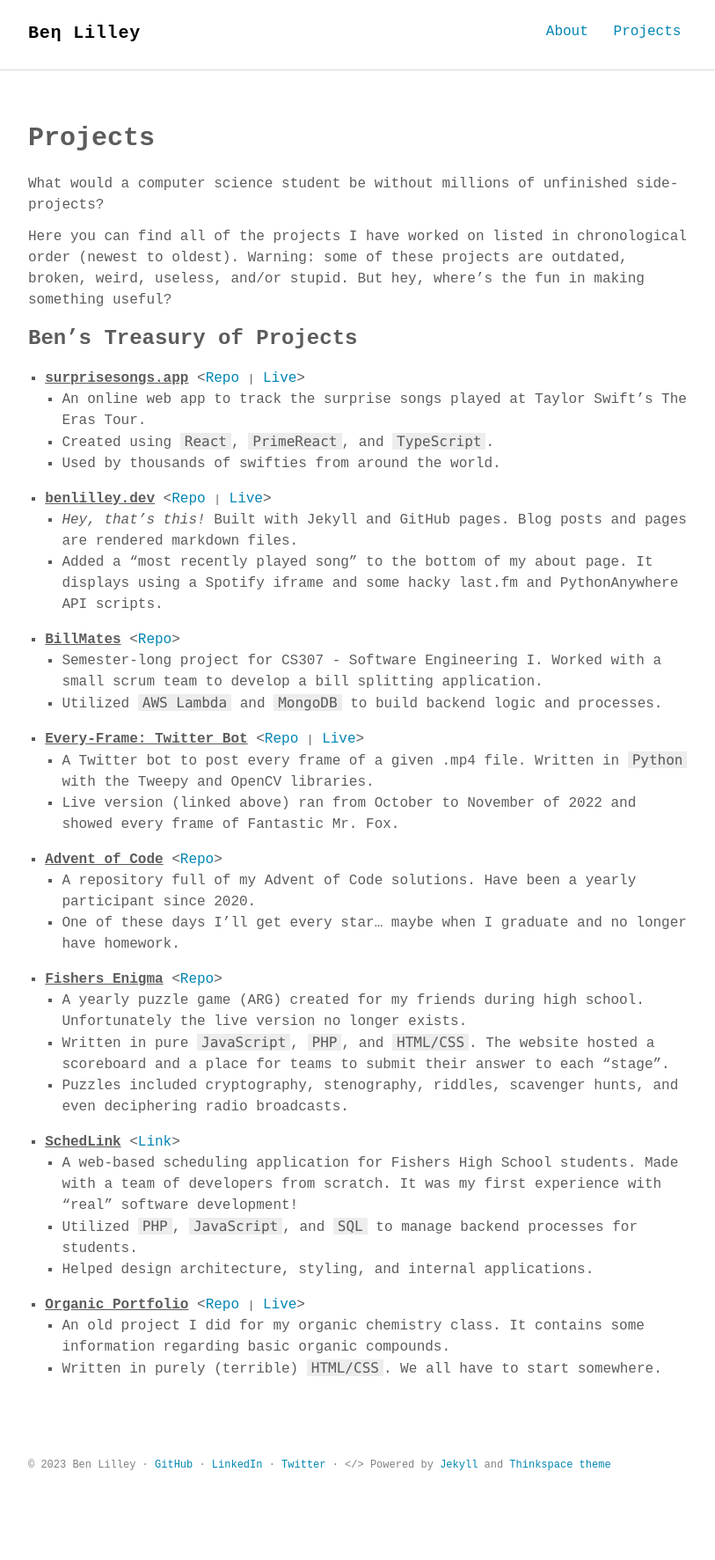
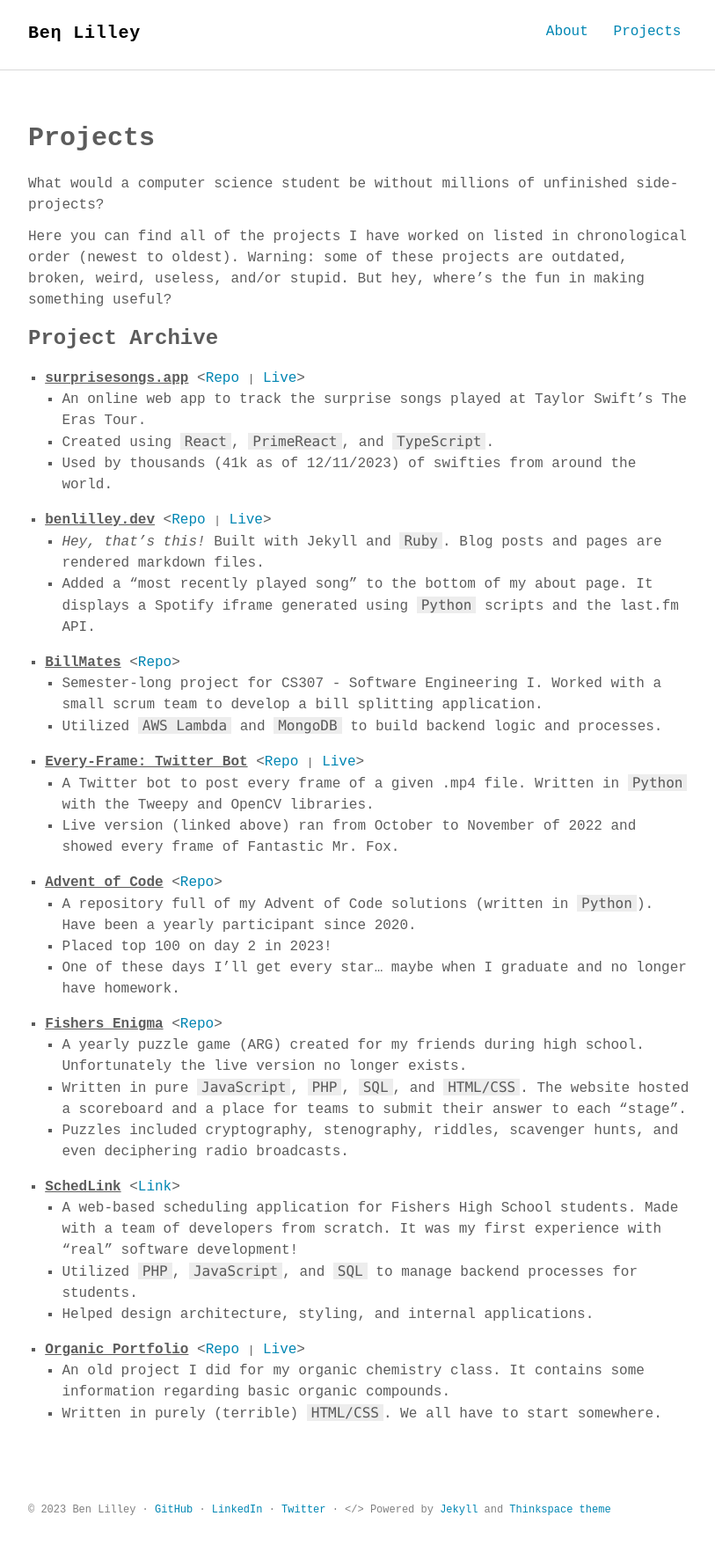
Before and after one commit to bunceandbean/bunceandbean.github.io, a Jekyll site: the page built from docs/projects.md, in a window 1280 px wide. Shown: the whole page at 88% size, without its empty margins (232-1045 px from the left). Built offline with Jekyll 4.4.1, drawn with Linux system fonts in a browser that asks for light colours; some web fonts are replaced; before the commit the page ends 1722 px from its top, so only the background shows below that.

Commit message:
Project Update

```diff
--- a/docs/projects.md
+++ b/docs/projects.md
@@ -8,19 +8,19 @@ What would a computer science student be without millions of unfinished side-pro
 
 Here you can find all of the projects I have worked on listed in chronological order (newest to oldest). Warning: some of these projects are outdated, broken, weird, useless, and/or stupid. But hey, where's the fun in making something useful?
 
-### Ben's Treasury of Projects
+### Project Archive
 
 * <div> <strong><u>surprisesongs.app</u></strong> &lt;<a href = "https://github.com/bunceandbean/eras-tour-surprise-songs">Repo</a> <span style = "font-size: 80%">|</span> <a href = "https://surprisesongs.app"> Live</a>> </div>
 
     * An online web app to track the surprise songs played at Taylor Swift's The Eras Tour.
     * Created using `React`, `PrimeReact`, and `TypeScript`.
-    * Used by thousands of swifties from around the world.
+    * Used by thousands (41k as of 12/11/2023) of swifties from around the world.
     <br>
 
 * <div> <strong><u>benlilley.dev</u></strong> &lt;<a href = "https://github.com/bunceandbean/bunceandbean.github.io">Repo</a> <span style = "font-size: 80%">|</span> <a href = "https://benlilley.dev"> Live</a>> </div>
 
-    * *Hey, that's this!* Built with Jekyll and GitHub pages. Blog posts and pages are rendered markdown files.
-    * Added a "most recently played song" to the bottom of my about page. It displays using a Spotify iframe and some hacky last.fm and PythonAnywhere API scripts.
+    * *Hey, that's this!* Built with Jekyll and `Ruby`. Blog posts and pages are rendered markdown files.
+    * Added a "most recently played song" to the bottom of my about page. It displays a Spotify iframe generated using `Python` scripts and the last.fm API.
     <br>
 
 * <div><strong><u>BillMates</u></strong> &lt;<a href = "https://github.com/BillMates-CS307/BillMates-backend">Repo</a>> </div>
@@ -35,14 +35,15 @@ Here you can find all of the projects I have worked on listed in chronological o
     <br>
 * <div> <strong><u>Advent of Code</u></strong> &lt;<a href = "https://github.com/bunceandbean/advent-of-code">Repo</a>> </div>
 
-    * A repository full of my Advent of Code solutions. Have been a yearly participant since 2020.
+    * A repository full of my Advent of Code solutions (written in `Python`). Have been a yearly participant since 2020.
+    * Placed top 100 on day 2 in 2023!
     * One of these days I'll get every star... maybe when I graduate and no longer have homework.
     <br>
 
 * <div> <strong><u>Fishers Enigma</u></strong> &lt;<a href = "https://github.com/bunceandbean/FishersEnigma">Repo</a>> </div>
 
     * A yearly puzzle game (ARG) created for my friends during high school. Unfortunately the live version no longer exists.
-    * Written in pure `JavaScript`, `PHP`, and `HTML/CSS`. The website hosted a scoreboard and a place for teams to submit their answer to each "stage".
+    * Written in pure `JavaScript`, `PHP`, `SQL`, and `HTML/CSS`. The website hosted a scoreboard and a place for teams to submit their answer to each "stage".
     * Puzzles included cryptography, stenography, riddles, scavenger hunts, and even deciphering radio broadcasts.
     <br>
 * <div> <strong><u>SchedLink</u></strong> &lt;<a href = "https://schedlink.com">Link</a>></div>
```
